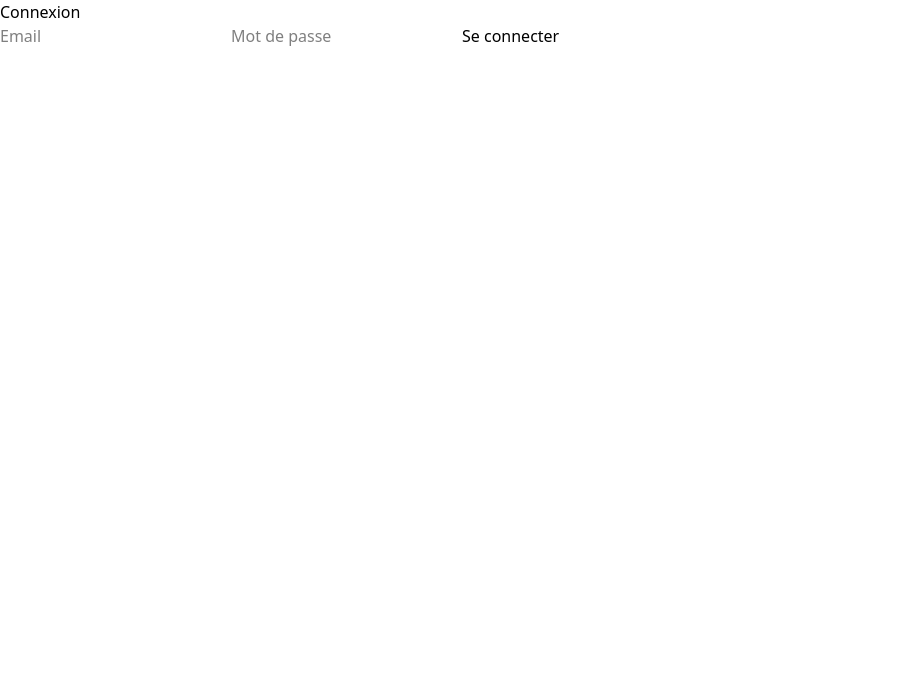
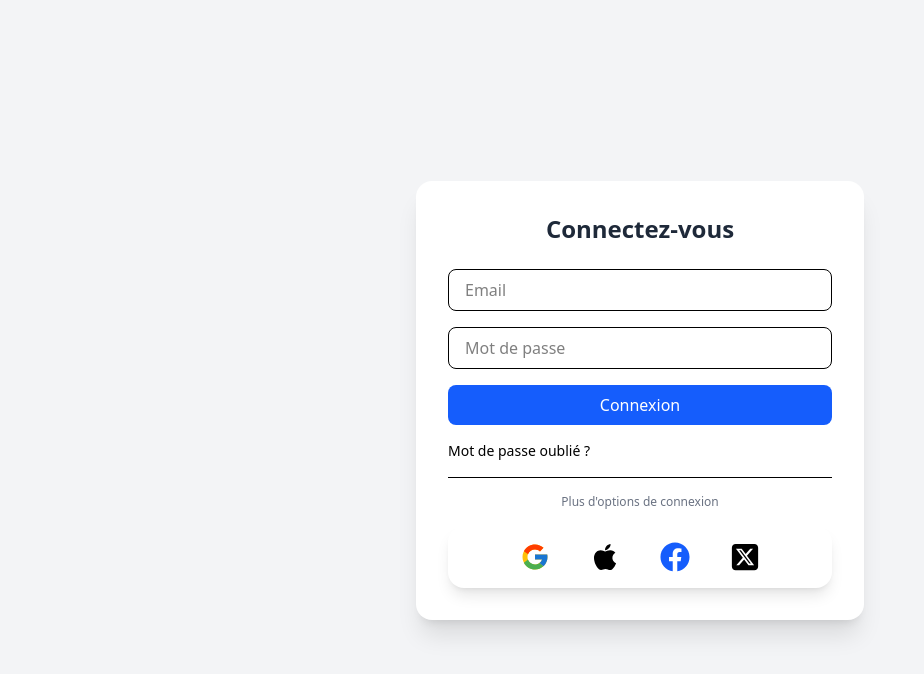
Before and after one commit to lletierce/crazee-burger2-admin, a React (Vite) app: page /login in a window 1280 px wide. Shown: the top 674 px of the page, without its empty margins (0-924 px from the left). Built offline with nearby package versions, Linux system fonts and the light colour scheme; no server answers.

Commit message:
💄 Add layout/basic style for LoginPage

```diff
--- a/src/App.tsx
+++ b/src/App.tsx
@@ -1,9 +1,9 @@
 import { Navigate, Route, Routes } from 'react-router-dom';
 import './App.css'
-import AuthForm from './components/AuthForm';
 import { useAuth } from './context/AuthContext';
 import ProtectedRoute from './components/ProtectedRoute';
 import Dashboard from './components/Dashboard';
+import LoginPage from './components/pages/LoginPage';
 
 function App() {
   const { user, loading } = useAuth();
@@ -13,7 +13,9 @@ function App() {
   return (
     <Routes>
       <Route path="/" element={<Navigate to={user ? "/dashboard" : "/login"} />} />
-      <Route path="/login" element={<AuthForm />} />
+      {/* <Route path="/login" element={<AuthForm />} /> */}
+      <Route path="/login" element={<LoginPage />} />
+
       <Route
         path="/dashboard"
         element={
--- /dev/null
+++ b/src/components/IconWrapper.tsx
@@ -0,0 +1,11 @@
+import React from 'react'
+
+export default function IconWrapper({ icon, color }: { icon: React.ReactNode; color?: string }) {
+    return (
+        <div
+            className={`text-2xl md:text-3xl ${color} hover:scale-110 transition-transform duration-200 cursor-pointer`}
+        >
+            {icon}
+        </div>
+    )
+}
--- /dev/null
+++ b/src/components/LoginForm.tsx
@@ -0,0 +1,70 @@
+import React, { useState } from 'react'
+import { useNavigate } from 'react-router-dom';
+import { LOGIN_FAILURE_MESSAGE } from '../enums/auth';
+import { login } from '../api/authService';
+import IconWrapper from './IconWrapper';
+import { FaApple, FaFacebook } from 'react-icons/fa';
+import { FcGoogle } from 'react-icons/fc';
+import { FaSquareXTwitter } from 'react-icons/fa6';
+
+export default function LoginForm() {
+    const navigate = useNavigate();
+    const [email, setEmail] = useState('');
+    const [password, setPassword] = useState('');
+    const [error, setError] = useState('');
+
+    const handleSubmit = async (e: React.FormEvent) => {
+        e.preventDefault();
+
+        if (email != import.meta.env.VITE_EMAIL_ADM) {
+            setError(LOGIN_FAILURE_MESSAGE)
+            return
+        }
+
+        try {
+            await login(email, password);
+            setError('');
+            navigate('/dashboard'); // redirection
+        } catch (err: any) {
+            // setError(err.message);
+            setError(LOGIN_FAILURE_MESSAGE);
+        }
+    };
+
+    return (
+        <form className="flex flex-col gap-4" onSubmit={handleSubmit}>
+            {error && <p className="text-red-600">{error}</p>}
+            <input
+                type="email"
+                value={email}
+                onChange={(e) => setEmail(e.target.value)}
+                required
+                placeholder="Email"
+                className="border rounded-lg px-4 py-2 focus:outline-none focus:ring-2 focus:ring-blue-500"
+            />
+            <input
+                type="password"
+                value={password}
+                onChange={(e) => setPassword(e.target.value)}
+                required
+                placeholder="Mot de passe"
+                className="border rounded-lg px-4 py-2 focus:outline-none focus:ring-2 focus:ring-blue-500"
+            />
+            <button
+                className="bg-blue-600 text-white py-2 rounded-lg hover:bg-blue-700 transition cursor-pointer"
+                type="submit">
+                Connexion
+            </button>
+            <p className='cursor-pointer text-sm'>Mot de passe oublié ?</p>
+            <hr />
+            <p className="text-gray-500 text-xs  flex justify-center">Plus d'options de connexion</p>
+
+            <div className="flex justify-center gap-6 md:gap-10 bg-white dark:bg-gray-100 shadow-lg rounded-2xl px-6 py-4">
+                <IconWrapper icon={<FcGoogle />} />
+                <IconWrapper icon={<FaApple />} color="text-black" />
+                <IconWrapper icon={<FaFacebook />} color="text-blue-600" />
+                <IconWrapper icon={<FaSquareXTwitter />} color="text-black" />
+            </div>
+        </form>
+    );
+}
--- /dev/null
+++ b/src/components/layouts/AuthLayout.tsx
@@ -0,0 +1,17 @@
+import React from 'react'
+
+type AuthLayoutProps = {
+    children: React.ReactNode;
+    title?: string;
+};
+
+export default function AuthLayout({ children, title = 'Connexion' }: AuthLayoutProps) {
+    return (
+        <div className="min-h-screen flex items-center justify-center bg-gray-100 px-4">
+            <div className="w-full max-w-md bg-white shadow-xl rounded-2xl p-8">
+                <h1 className="text-2xl font-bold text-center text-gray-800 mb-6">{title}</h1>
+                {children}
+            </div>
+        </div>
+    )
+}
--- /dev/null
+++ b/src/components/pages/LoginPage.tsx
@@ -0,0 +1,10 @@
+import AuthLayout from '../layouts/AuthLayout'
+import LoginForm from '../LoginForm'
+
+export default function LoginPage() {
+    return (
+        <AuthLayout title="Connectez-vous">
+            <LoginForm />
+        </AuthLayout>
+    )
+}
```
